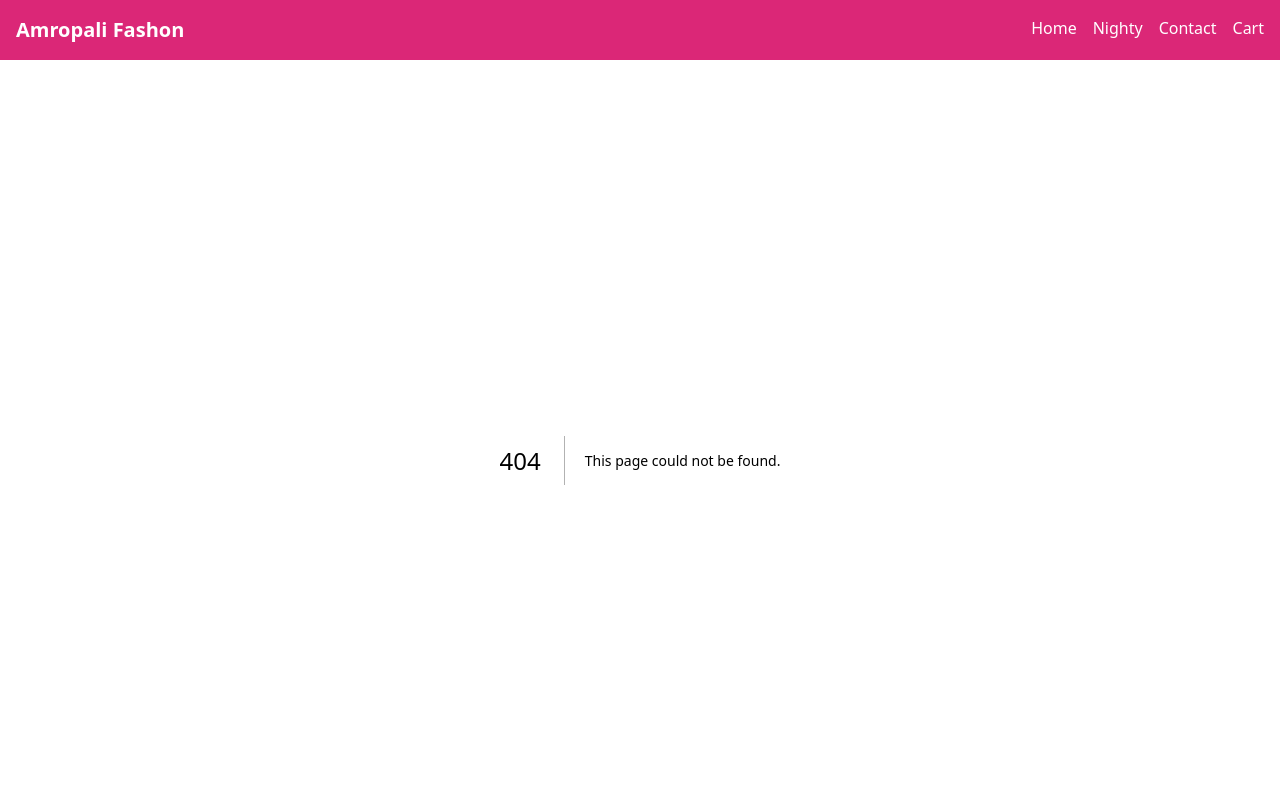
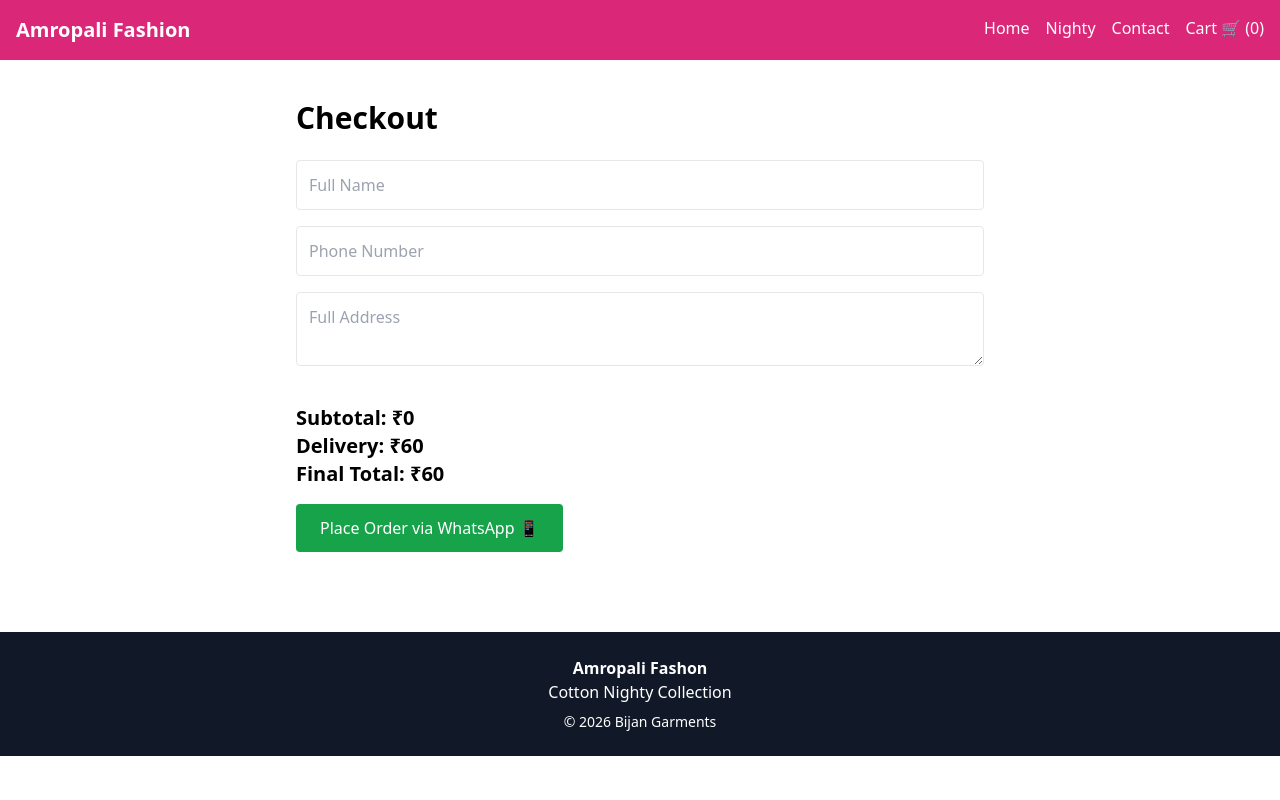
Before and after one commit to bijannandi17-alt/garment-store, a Next.js app: page /checkout in a window 1280 px wide. Before the commit this address had no page. Shown: the top 800 px of the page. Built offline with nearby package versions, Linux system fonts and the light colour scheme.

Commit message:
new features are added

```diff
--- a/app/cart/page.tsx
+++ b/app/cart/page.tsx
@@ -1,5 +1,5 @@
 "use client"
-
+import Link from "next/link"
 import { useContext } from "react"
 import { CartContext } from "../../lib/cartContext"
 
@@ -11,29 +11,139 @@ export default function CartPage() {
     return <div>Cart not available</div>
   }
 
-  const { cart } = cartContext
+  const {
+    cart,
+    increaseQty,
+    decreaseQty,
+    removeItem
+  } = cartContext
+
+  // 🟢 TOTAL
+  const total = cart.reduce(
+    (sum, item) =>
+      sum +
+      item.product.price *
+      item.quantity,
+    0
+  )
 
   return (
 
-    <div className="p-10">
+    <div className="p-10 max-w-4xl mx-auto">
 
       <h1 className="text-3xl font-bold mb-6">
-        Shopping Cart
+        Your Cart
       </h1>
 
-      {cart.map((item, i) => (
+      {cart.length === 0 && (
+        <p>Your cart is empty</p>
+      )}
 
-        <div key={i} className="border p-4 mb-3">
+      {cart.map(item => (
 
-          <h2>{item.name}</h2>
+        <div
+          key={item.product.id}
+          className="flex items-center gap-6 border-b py-4"
+        >
 
-          <p>₹{item.price}</p>
+          {/* Image */}
+
+          <img
+            src={item.product.image[0]}
+            className="w-20 h-20 rounded"
+          />
+
+          {/* Info */}
+
+          <div className="flex-1">
+
+            <h2 className="font-bold">
+              {item.product.name}
+            </h2>
+
+            <p>
+              ₹{item.product.price}
+            </p>
+
+          </div>
+
+          {/* Quantity */}
+
+          <div className="flex items-center gap-2">
+
+            <button
+              onClick={() =>
+                decreaseQty(
+                  item.product.id
+                )
+              }
+              className="px-3 py-1 border rounded"
+            >
+              −
+            </button>
+
+            <span>
+              {item.quantity}
+            </span>
+
+            <button
+              onClick={() =>
+                increaseQty(
+                  item.product.id
+                )
+              }
+              className="px-3 py-1 border rounded"
+            >
+              +
+            </button>
+
+          </div>
+
+          {/* Remove */}
+
+          <button
+            onClick={() =>
+              removeItem(
+                item.product.id
+              )
+            }
+            className="text-red-500"
+          >
+            Remove
+          </button>
 
         </div>
 
       ))}
 
+      {/* TOTAL */}
+
+      {cart.length > 0 && (
+
+        <div className="mt-8 text-right">
+
+          <h2 className="text-2xl font-bold">
+
+            Total: ₹{total}
+
+          </h2>
+
+          <Link href="/checkout">
+
+  <button className="mt-4 bg-green-600 text-white px-6 py-3 rounded hover:bg-green-700">
+
+    Proceed to Checkout
+
+  </button>
+
+</Link>
+
+        </div>
+
+      )}
+
     </div>
 
   )
+
 }
--- /dev/null
+++ b/app/checkout/page.tsx
@@ -0,0 +1,152 @@
+"use client"
+
+import { useContext, useState } from "react"
+import { CartContext } from "../../lib/cartContext"
+
+export default function CheckoutPage() {
+const handleWhatsAppOrder = () => {
+
+  if (!name || !phone || !address) {
+    alert("Please fill all details")
+    return
+  }
+
+  const orderItems = cart.map(item =>
+  `${item.product.name} x ${item.quantity} = ₹${item.product.price * item.quantity}`
+).join("%0A")
+
+  const message =
+`New Order:%0A
+
+Name: ${name}%0A
+Phone: ${phone}%0A
+Address: ${address}%0A
+
+${orderItems}%0A
+Delivery: ₹${deliveryCharge}%0A
+Final Total: ₹${finalTotal}`
+
+  const whatsappNumber = "918951270795"
+
+  const url =
+`https://wa.me/${whatsappNumber}?text=${message}`
+
+  window.open(url, "_blank")
+
+// Redirect to success page
+window.location.href = "/order-success"
+
+}
+  const cartContext = useContext(CartContext)
+
+  if (!cartContext) {
+    return <div>Cart not available</div>
+  }
+
+  const { cart } = cartContext
+
+  const total = cart.reduce(
+    (sum, item) =>
+      sum +
+      item.product.price *
+      item.quantity,
+    0
+  )
+  // Delivery Charge Logic
+const deliveryCharge =
+  total >= 999 ? 0 : 60
+
+const finalTotal =
+  total + deliveryCharge
+
+  const [name, setName] = useState("")
+  const [phone, setPhone] = useState("")
+  const [address, setAddress] = useState("")
+
+  return (
+
+    <div className="p-10 max-w-3xl mx-auto">
+
+      <h1 className="text-3xl font-bold mb-6">
+
+        Checkout
+
+      </h1>
+
+      {/* Customer Details */}
+
+      <div className="space-y-4">
+
+        <input
+          type="text"
+          placeholder="Full Name"
+          value={name}
+          onChange={(e) =>
+            setName(e.target.value)
+          }
+          className="w-full border p-3 rounded"
+        />
+
+        <input
+          type="tel"
+          placeholder="Phone Number"
+          value={phone}
+          onChange={(e) =>
+            setPhone(e.target.value)
+          }
+          className="w-full border p-3 rounded"
+        />
+
+        <textarea
+          placeholder="Full Address"
+          value={address}
+          onChange={(e) =>
+            setAddress(e.target.value)
+          }
+          className="w-full border p-3 rounded"
+        />
+
+      </div>
+
+      {/* Order Summary */}
+
+      <div className="mt-8">
+
+        <h2 className="text-xl font-bold">
+
+          <div className="mt-8">
+
+  <p>
+    Subtotal: ₹{total}
+  </p>
+
+  <p>
+    Delivery: ₹{deliveryCharge}
+  </p>
+
+  <h2 className="text-xl font-bold">
+
+    Final Total: ₹{finalTotal}
+
+  </h2>
+
+</div>
+
+        </h2>
+
+        <button
+  onClick={handleWhatsAppOrder}
+  className="mt-4 bg-green-600 text-white px-6 py-3 rounded"
+>
+
+  Place Order via WhatsApp 📱
+
+</button>
+
+      </div>
+
+    </div>
+
+  )
+
+}
--- /dev/null
+++ b/app/order-success/page.tsx
@@ -0,0 +1,38 @@
+export default function OrderSuccessPage() {
+
+  return (
+
+    <div className="p-10 text-center">
+
+      <h1 className="text-3xl font-bold text-green-600">
+
+        ✅ Order Sent Successfully!
+
+      </h1>
+
+      <p className="mt-4 text-lg">
+
+        Thank you for your order.
+
+      </p>
+
+      <p className="text-gray-600 mt-2">
+
+        We will contact you soon on WhatsApp 📱
+
+      </p>
+
+      <a
+        href="/products"
+        className="inline-block mt-6 bg-pink-600 text-white px-6 py-3 rounded"
+      >
+
+        Continue Shopping
+
+      </a>
+
+    </div>
+
+  )
+
+}
--- a/app/product/[id]/page.tsx
+++ b/app/product/[id]/page.tsx
@@ -10,10 +10,14 @@ export default function ProductPage({
   params: Promise<{ id: string }>
 }) {
 
+  // ✅ REQUIRED for Next.js 16
   const { id } = use(params)
 
   const cartContext = useContext(CartContext)
-  if (!cartContext) return <div>Cart not available</div>
+
+  if (!cartContext) {
+    return <div>Cart not available</div>
+  }
 
   const { addToCart } = cartContext
 
@@ -26,17 +30,19 @@ export default function ProductPage({
     return <div className="p-10">Product not found</div>
   }
 
-  // ✅ FIXED: image → not images
-  const [selectedImage, setSelectedImage] = useState(
-    product.image[0]
-  )
+  // ✅ Image state
+  const [selectedImage, setSelectedImage] =
+    useState(product.image[0])
 
-  const [size, setSize] = useState("Free Size")
+  const [size, setSize] =
+    useState("Free Size")
 
   return (
+
     <div className="p-10 grid md:grid-cols-2 gap-10">
 
       {/* LEFT */}
+
       <div>
 
         <img
@@ -46,20 +52,27 @@ export default function ProductPage({
         />
 
         <div className="flex gap-3 mt-4">
+
           {product.image.map((img, i) => (
+
             <img
               key={i}
               src={img}
-              onClick={() => setSelectedImage(img)}
+              onClick={() =>
+                setSelectedImage(img)
+              }
               className="w-20 h-20 rounded cursor-pointer border"
               alt={`Thumbnail ${i}`}
             />
+
           ))}
+
         </div>
 
       </div>
 
       {/* RIGHT */}
+
       <div>
 
         <h1 className="text-3xl font-bold">
@@ -71,48 +84,77 @@ export default function ProductPage({
         </p>
 
         {product.oldPrice && (
+
           <p className="line-through text-gray-400">
             ₹{product.oldPrice}
           </p>
+
         )}
 
         {/* SIZE */}
+
         <div className="mt-6">
-          <h2 className="font-bold">Select Size</h2>
+
+          <h2 className="font-bold">
+            Select Size
+          </h2>
 
           <div className="flex gap-3 mt-2">
+
             {["Free Size", "XL"].map((s) => (
+
               <button
                 key={s}
-                onClick={() => setSize(s)}
+                onClick={() =>
+                  setSize(s)
+                }
                 className={`px-4 py-2 border rounded ${
                   size === s
                     ? "bg-pink-600 text-white"
                     : ""
                 }`}
               >
+
                 {s}
+
               </button>
+
             ))}
+
           </div>
+
         </div>
 
         {/* DELIVERY */}
+
         <div className="mt-6">
-          <p className="text-green-600">✔ Free Delivery</p>
-          <p className="text-gray-600">✔ 7 Days Return</p>
+
+          <p className="text-green-600">
+            ✔ Free Delivery
+          </p>
+
+          <p className="text-gray-600">
+            ✔ 7 Days Return
+          </p>
+
         </div>
 
-        {/* BUTTON */}
+        {/* ADD TO CART */}
+
         <button
-          onClick={() => addToCart(product)}
-          className="bg-pink-600 text-white px-6 py-3 mt-6 rounded"
-        >
-          Add to Cart
-        </button>
+  onClick={() => {
+    console.log("Button clicked")
+    addToCart(product)
+  }}
+  className="bg-pink-600 text-white px-6 py-3 mt-6 rounded"
+>
+  Add to Cart
+</button>
 
       </div>
 
     </div>
+
   )
+
 }
--- a/components/Navbar.tsx
+++ b/components/Navbar.tsx
@@ -1,17 +1,57 @@
+"use client"
+
 import Link from "next/link"
-<Link href="/products">Products</Link>
+import { useContext } from "react"
+import { CartContext } from "../lib/cartContext"
 
 export default function Navbar() {
+
+  const cartContext = useContext(CartContext)
+
+  if (!cartContext) return null
+
+  const { cart } = cartContext
+
+  // total quantity
+  const totalItems = cart.reduce(
+    (sum, item) => sum + item.quantity,
+    0
+  )
+
   return (
-      <nav className="flex justify-between p-4 bg-pink-600 text-white">
-      <h1 className="text-xl font-bold">Amropali Fashon</h1>
+
+    <nav className="flex justify-between p-4 bg-pink-600 text-white">
+
+      <h1 className="text-xl font-bold">
+        Amropali Fashion
+      </h1>
 
       <div className="space-x-4">
-        <a href="/">Home</a>
-        <a href="/products">Nighty</a>
-        <a href="/contact">Contact</a>
-        <a href="/cart">Cart</a>
+
+        <Link href="/">
+          Home
+        </Link>
+
+        <Link href="/products">
+          Nighty
+        </Link>
+
+        <Link href="/contact">
+          Contact
+        </Link>
+
+        {/* Cart with count */}
+
+        <Link href="/cart">
+
+          Cart 🛒 ({totalItems})
+
+        </Link>
+
       </div>
+
     </nav>
-  );
+
+  )
+
 }
--- a/lib/cartContext.tsx
+++ b/lib/cartContext.tsx
@@ -7,29 +7,126 @@ export type Product = {
   name: string
   price: number
   oldPrice?: number
-  image: string[]     // ✅ FIXED
-  hoverImage: string
+  image: string[]
+  hoverImage?: string
+}
+
+// 🟢 NEW Cart Item Type
+export type CartItem = {
+  product: Product
+  quantity: number
 }
 
 type CartContextType = {
-  cart: Product[]
+  cart: CartItem[]
   addToCart: (product: Product) => void
+  increaseQty: (id: number) => void
+  decreaseQty: (id: number) => void
+  removeItem: (id: number) => void
 }
 
-export const CartContext = createContext<CartContextType | undefined>(undefined)
+export const CartContext =
+  createContext<CartContextType | undefined>(undefined)
 
 export function CartProvider({ children }: { children: ReactNode }) {
 
-  const [cart, setCart] = useState<Product[]>([])
+  const [cart, setCart] = useState<CartItem[]>([])
 
+  // 🟢 ADD TO CART
   const addToCart = (product: Product) => {
-    console.log("Adding to cart:", product)
-    setCart(prev => [...prev, product])
+
+    setCart(prev => {
+
+      const existing = prev.find(
+        item => item.product.id === product.id
+      )
+
+      // If exists → increase quantity
+      if (existing) {
+        return prev.map(item =>
+          item.product.id === product.id
+            ? {
+                ...item,
+                quantity: item.quantity + 1
+              }
+            : item
+        )
+      }
+
+      // If new → add item
+      return [
+        ...prev,
+        {
+          product,
+          quantity: 1
+        }
+      ]
+
+    })
+
+  }
+
+  // 🟢 INCREASE
+  const increaseQty = (id: number) => {
+
+    setCart(prev =>
+      prev.map(item =>
+        item.product.id === id
+          ? {
+              ...item,
+              quantity: item.quantity + 1
+            }
+          : item
+      )
+    )
+
+  }
+
+  // 🟢 DECREASE
+  const decreaseQty = (id: number) => {
+
+    setCart(prev =>
+      prev
+        .map(item =>
+          item.product.id === id
+            ? {
+                ...item,
+                quantity: item.quantity - 1
+              }
+            : item
+        )
+        .filter(item => item.quantity > 0)
+    )
+
+  }
+
+  // 🟢 REMOVE
+  const removeItem = (id: number) => {
+
+    setCart(prev =>
+      prev.filter(
+        item => item.product.id !== id
+      )
+    )
+
   }
 
   return (
-    <CartContext.Provider value={{ cart, addToCart }}>
+
+    <CartContext.Provider
+      value={{
+        cart,
+        addToCart,
+        increaseQty,
+        decreaseQty,
+        removeItem
+      }}
+    >
+
       {children}
+
     </CartContext.Provider>
+
   )
+
 }
```
